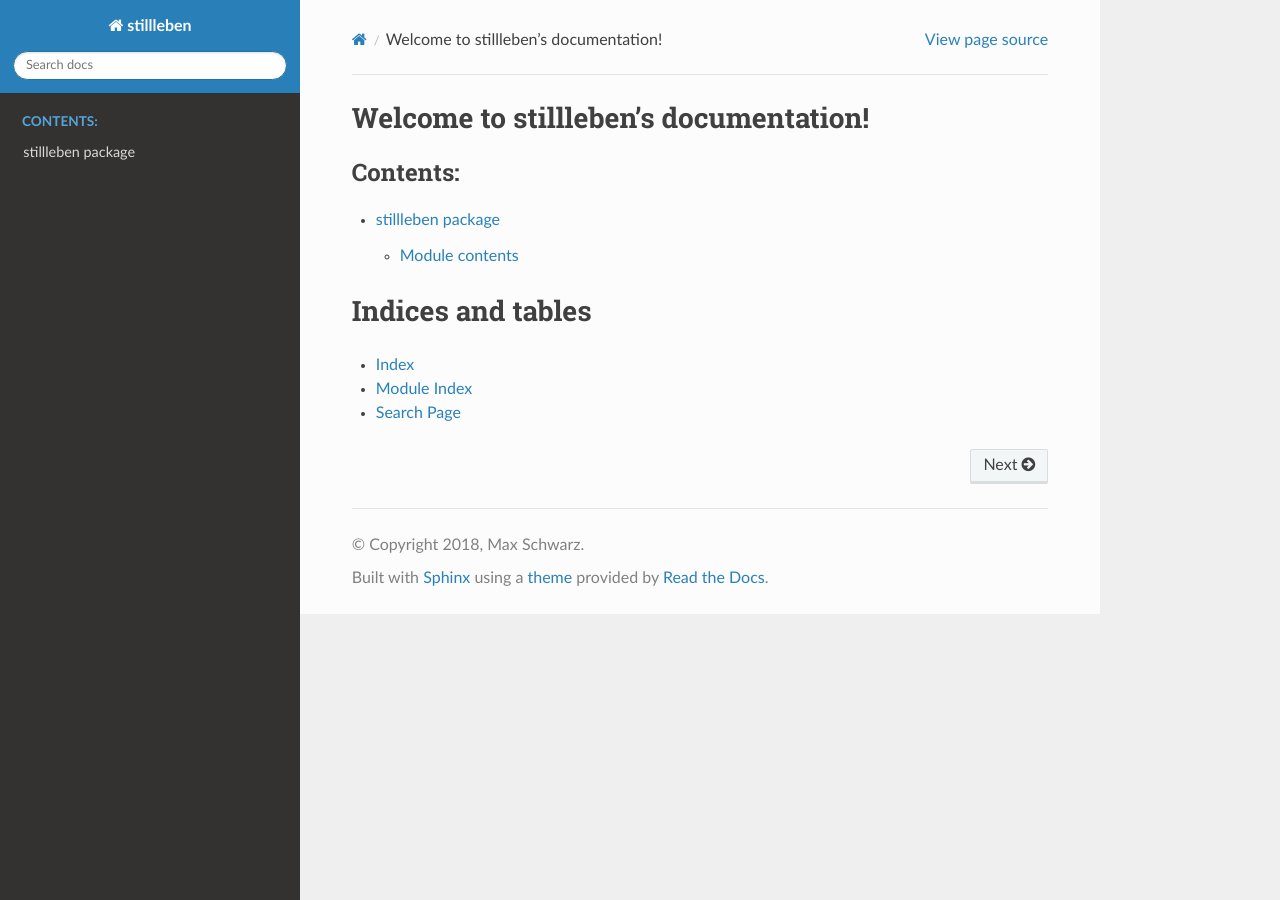
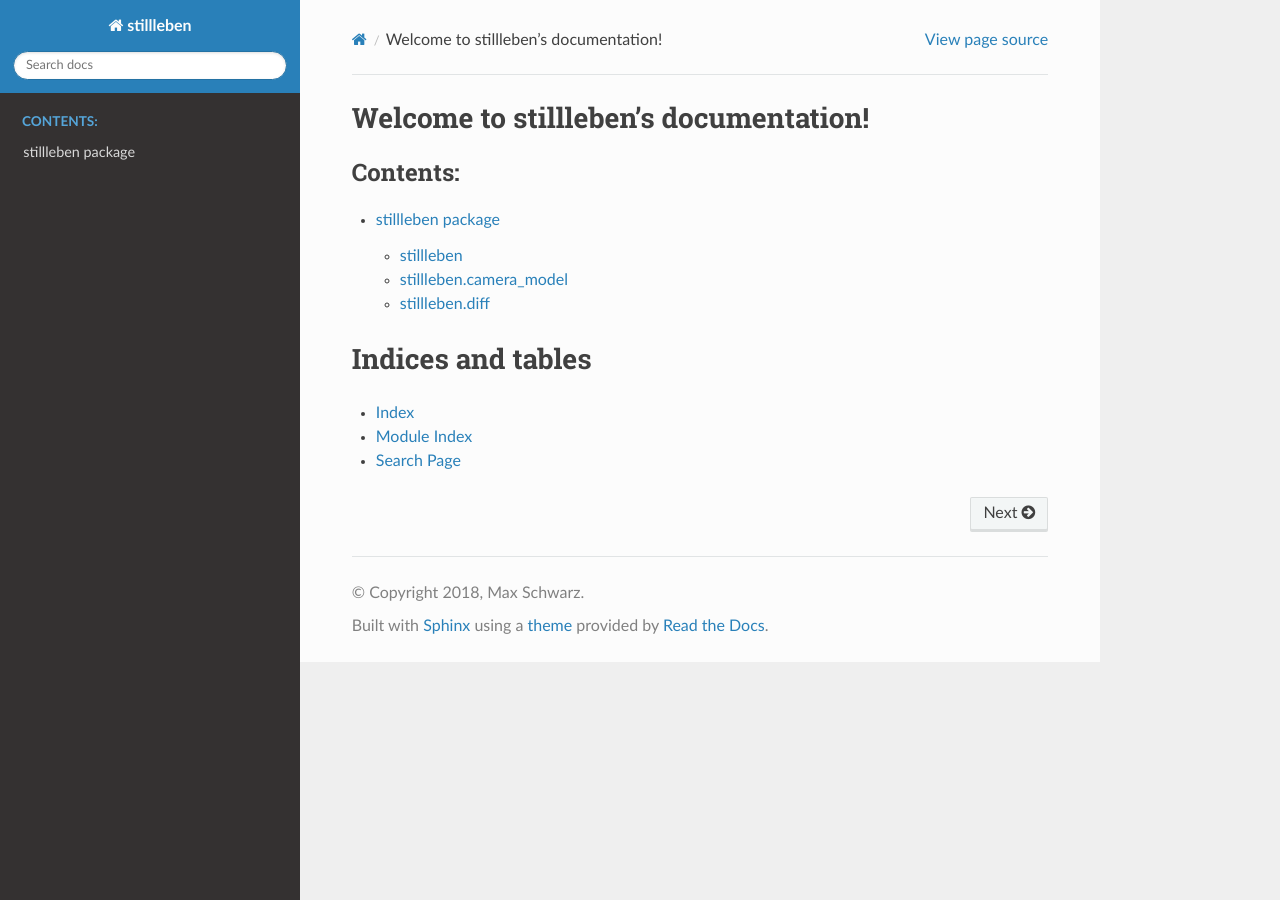
Before and after one commit to AIS-Bonn/stillleben, a Sphinx documentation site: the page built from doc/index.rst, in a window 1280 px wide. Built offline with Sphinx 7.4.7 and the Read the Docs theme 2.0.0, drawn with Linux system fonts in a browser that asks for light colours.

Commit message:
doc: add diff + camera_model modules

```diff
--- a/doc/stillleben.rst
+++ b/doc/stillleben.rst
@@ -1,10 +1,26 @@
 stillleben package
 ==================
 
-Module contents
----------------
+stillleben
+----------
 
 .. automodule:: stillleben
     :members:
     :undoc-members:
     :show-inheritance:
+
+stillleben.camera_model
+-----------------------
+
+.. automodule:: stillleben.camera_model
+    :members:
+    :undoc-members:
+    :show-inheritance:
+
+stillleben.diff
+---------------
+
+.. automodule:: stillleben.diff
+    :members:
+    :undoc-members:
+    :show-inheritance:
```
Also changed, not shown: 1 other file.
